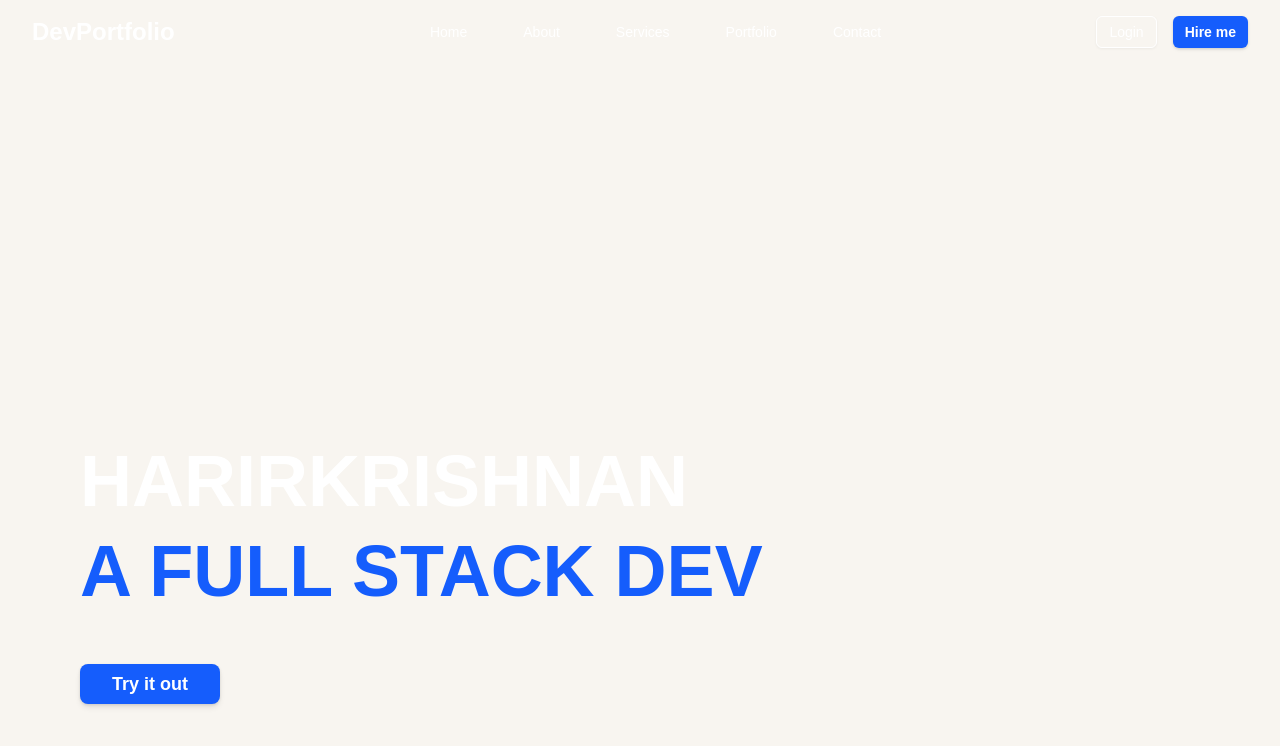
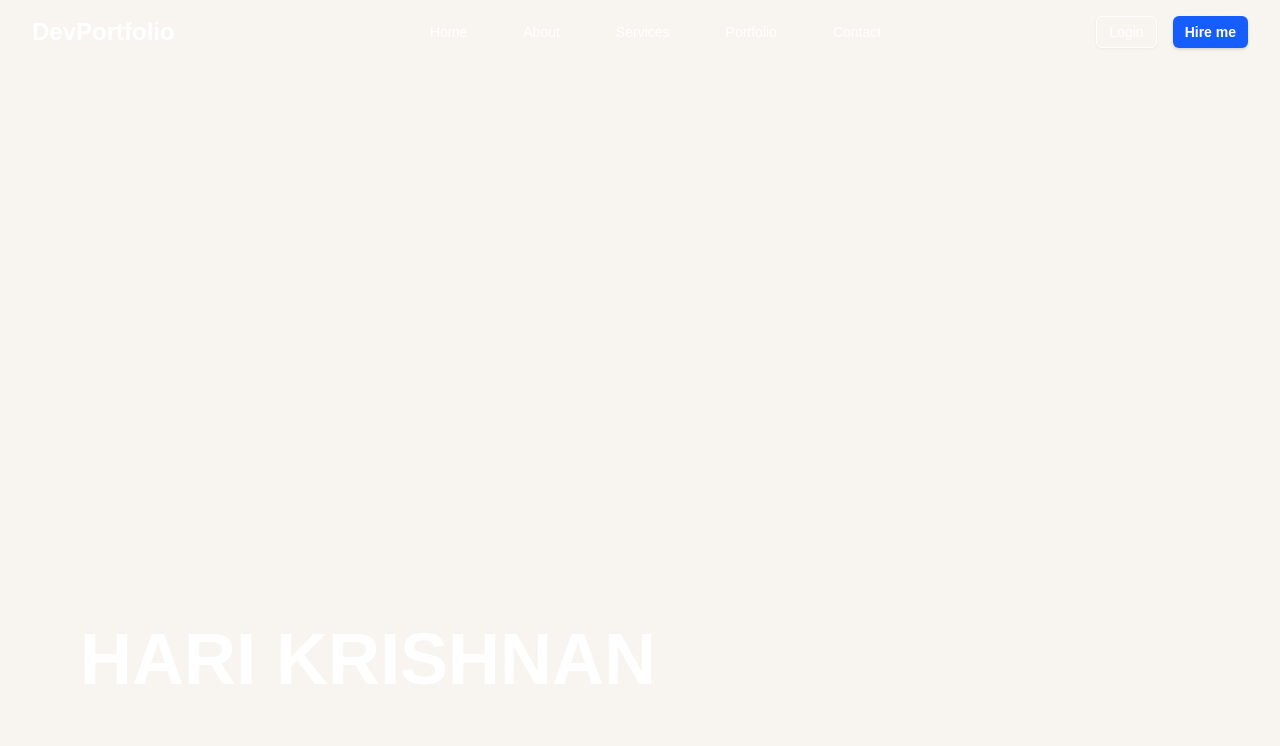
Before and after one commit to itsharipersonal/devportfolio, a Next.js app: page / in a window 1280 px wide. Shown: the top 746 px of the page. Built offline with nearby package versions, Linux system fonts and the light colour scheme.

Commit message:
Update Hero component: corrected name formatting, modified project data attribute, and commented out unused elements for cleaner code.

```diff
--- a/src/components/hero.tsx
+++ b/src/components/hero.tsx
@@ -11,7 +11,7 @@ export default function Hero() {
         aria-label="Unicorn.studio interactive background"
       >
         <div
-          data-us-project="ChZ6zVrLinVNC2HUFIBo"
+          data-us-project="QsVP26DtfKdoFFb0vfgo"
           style={{width: "100%", height: "100%"}}
         ></div>
       </div>
@@ -22,20 +22,20 @@ export default function Hero() {
           <div className="max-w-4xl">
             {/* Main Headline - Lower left alignment with generous spacing */}
             <h1 className="text-4xl sm:text-5xl lg:text-6xl xl:text-7xl 2xl:text-8xl font-bold text-white leading-tight">
-              HARIRKRISHNAN
+              HARI KRISHNAN
               <br />
-              <span className="text-blue-600">A FULL STACK DEV</span>
+              {/* <span className="text-blue-600">A FULL STACK DEV</span> */}
             </h1>
 
             {/* CTA Button */}
-            <div className="mt-8 sm:mt-12">
+            {/* <div className="mt-8 sm:mt-12">
               <Button
                 size="lg"
                 className="bg-blue-600 hover:bg-blue-700 text-white px-8 py-4 text-lg font-semibold rounded-lg shadow-lg hover:shadow-xl transition-all duration-300"
               >
                 Try it out
               </Button>
-            </div>
+            </div> */}
           </div>
         </div>
       </div>
```
